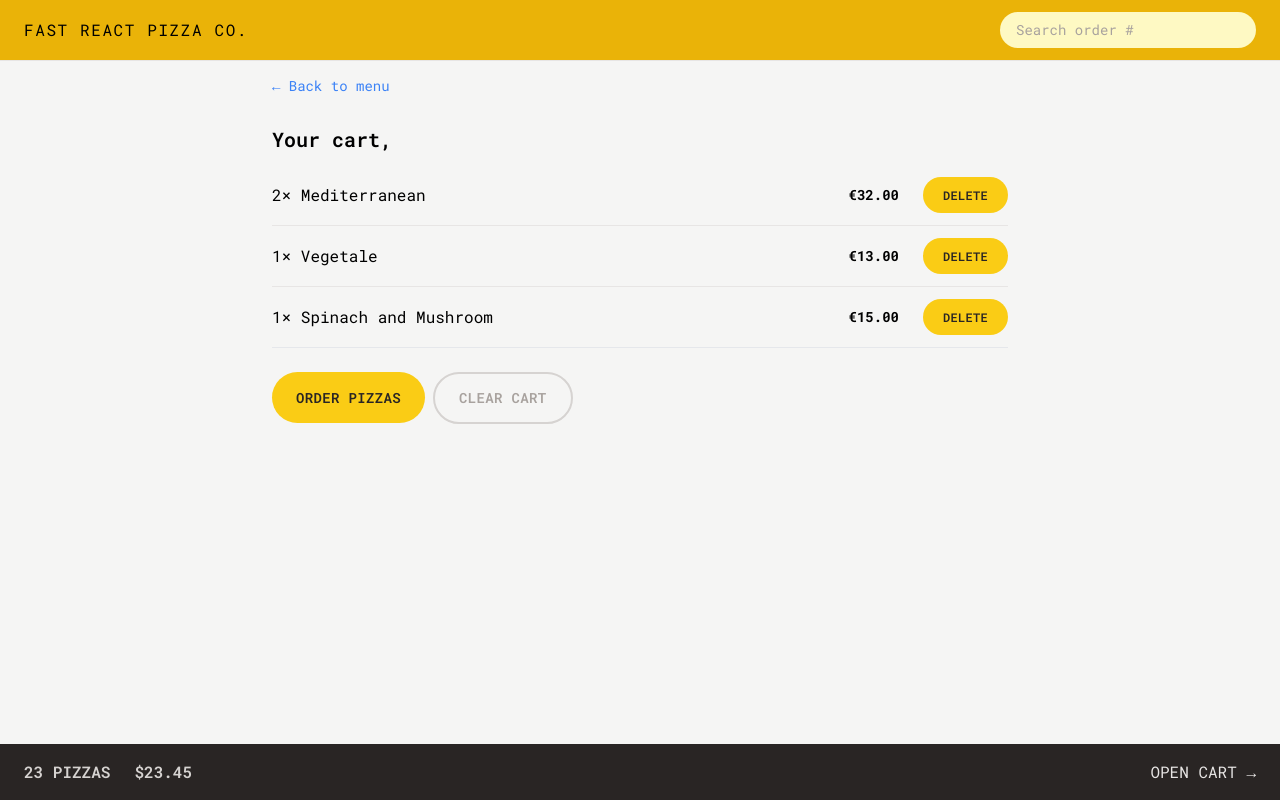
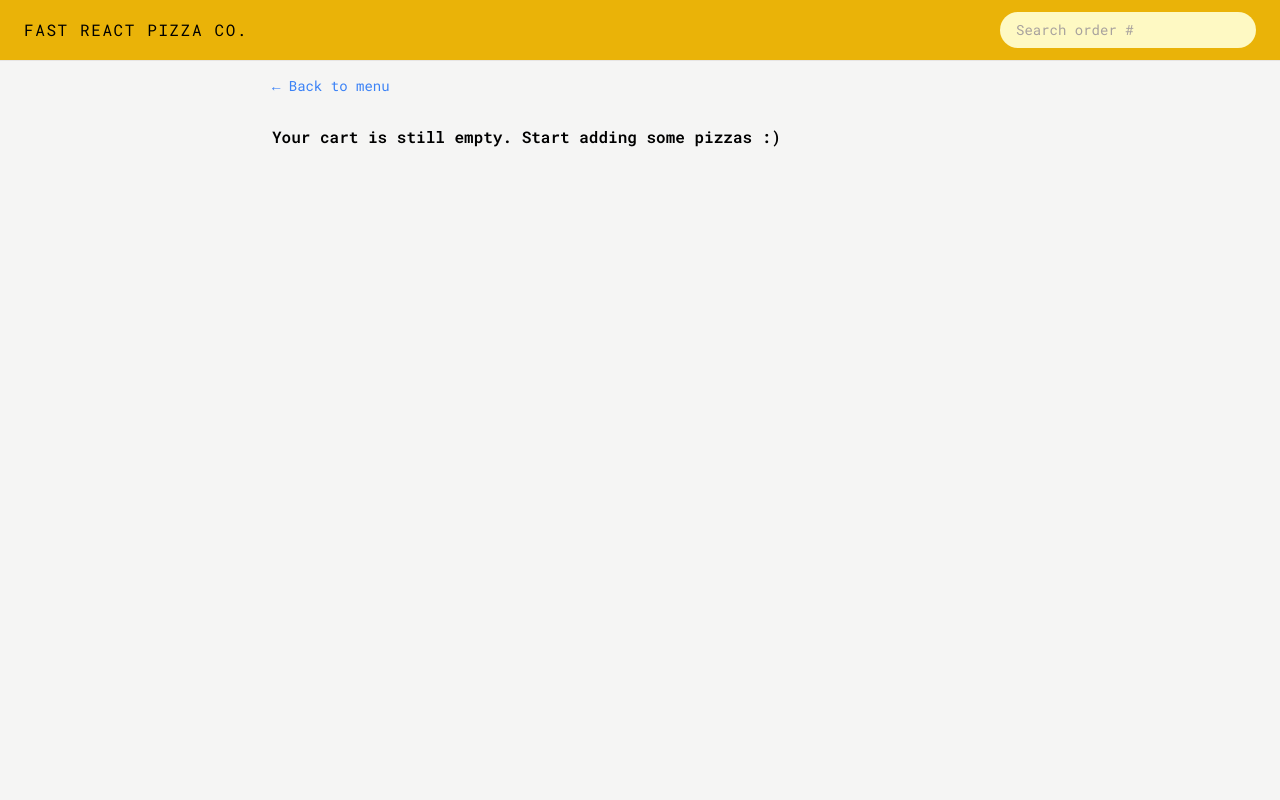
Before and after one commit to Hossein96Rz/React-pizza, a React (Vite) app: page /cart in a window 1280 px wide. Built offline with nearby package versions, Linux system fonts and the light colour scheme.

Commit message:
some functionality added

```diff
--- a/package.json
+++ b/package.json
@@ -4,7 +4,7 @@
   "version": "0.0.0",
   "type": "module",
   "scripts": {
-    "dev": "vite --host",
+    "dev": "vite",
     "build": "vite build",
     "lint": "eslint . --ext js,jsx --report-unused-disable-directives --max-warnings 0",
     "preview": "vite preview"
--- a/src/features/cart/Cart.jsx
+++ b/src/features/cart/Cart.jsx
@@ -1,37 +1,16 @@
-import { useSelector } from "react-redux";
+import { useDispatch, useSelector } from "react-redux";
 import Button from "../../ui/Button";
 import LinkButton from "../../ui/LinkButton";
 import CartItem from "./CartItem";
-
-const fakeCart = [
-  {
-    pizzaId: 12,
-    name: "Mediterranean",
-    quantity: 2,
-    unitPrice: 16,
-    totalPrice: 32,
-  },
-  {
-    pizzaId: 6,
-    name: "Vegetale",
-    quantity: 1,
-    unitPrice: 13,
-    totalPrice: 13,
-  },
-  {
-    pizzaId: 11,
-    name: "Spinach and Mushroom",
-    quantity: 1,
-    unitPrice: 15,
-    totalPrice: 15,
-  },
-];
+import { clearCart, getCart } from "./cartSlice";
+import EmptyCart from "./EmptyCart";
 
 function Cart() {
+  const dispatch = useDispatch();
+  const cart = useSelector(getCart);
   const username = useSelector((state) => state.user.userName);
 
-  const cart = fakeCart;
-
+  if (!cart.length) return <EmptyCart />;
   return (
     <div className="px-4 py-3">
       <LinkButton to="/menu">&larr; Back to menu</LinkButton>
@@ -48,7 +27,9 @@
         <Button to="/order/new" type="primary">
           Order pizzas
         </Button>
-        <Button type="secondary">Clear cart</Button>
+        <Button type="secondary" onClick={() => dispatch(clearCart())}>
+          Clear cart
+        </Button>
       </div>
     </div>
   );
--- a/src/features/cart/CartOverview.jsx
+++ b/src/features/cart/CartOverview.jsx
@@ -1,11 +1,19 @@
+import { useSelector } from "react-redux";
 import { Link } from "react-router-dom";
+import { getTotalCardPrice, getTotalCardQuantity } from "./cartSlice";
+import { formatCurrency } from "../../utils/helpers";
 
 function CartOverview() {
+  const totalCartQuantity = useSelector(getTotalCardQuantity);
+  const totalCartPrice = useSelector(getTotalCardPrice);
+
+  if (!totalCartQuantity) return null;
+
   return (
     <div className="flex items-center justify-between bg-stone-800 p-4 text-sm uppercase text-stone-200 sm:px-6 sm:text-base">
       <p className="space-x-4 font-semibold text-stone-300 sm:space-x-6 ">
-        <span>23 pizzas</span>
-        <span>$23.45</span>
+        <span>{totalCartQuantity} pizzas</span>
+        <span>{formatCurrency(totalCartPrice)}</span>
       </p>
       <Link to="cart">Open cart &rarr;</Link>
     </div>
--- a/src/features/cart/EmptyCart.jsx
+++ b/src/features/cart/EmptyCart.jsx
@@ -1,11 +1,13 @@
-import { Link } from 'react-router-dom';
+import LinkButton from "../../ui/LinkButton";
 
 function EmptyCart() {
   return (
-    <div>
-      <Link to="/menu">&larr; Back to menu</Link>
+    <div className="px-4 py-3">
+      <LinkButton to="/menu">&larr; Back to menu</LinkButton>
 
-      <p>Your cart is still empty. Start adding some pizzas :)</p>
+      <p className="mt-7 font-semibold">
+        Your cart is still empty. Start adding some pizzas :)
+      </p>
     </div>
   );
 }
--- /dev/null
+++ b/src/features/cart/cartSlice.js
@@ -0,0 +1,55 @@
+import { createSlice } from "@reduxjs/toolkit";
+
+const initialState = {
+  //   cart: [],
+  cart: [],
+};
+
+const cartSlice = createSlice({
+  name: "cart",
+  initialState,
+  reducers: {
+    addItem(state, action) {
+      //payload = newItem
+      state.cart.push(action.payload);
+    },
+
+    deleteItem(state, action) {
+      //payload will be the id of pizza
+      state.cart = state.cart.filter((item) => item.pizzaId !== action.payload);
+    },
+
+    increaseItemQuantity(state, action) {
+      const item = state.cart.find((item) => item.pizzaId === action.payload);
+      item.quantity++;
+      item.totalPrice = item.unitPrice * item.quantity;
+    },
+
+    decreaseItemQuantity(state, action) {
+      const item = state.cart.find((item) => item.pizzaId === action.payload);
+      item.quantity++;
+      item.totalPrice = item.unitPrice * item.quantity;
+    },
+    clearCart(state) {
+      state.cart = [];
+    },
+  },
+});
+
+export const {
+  addItem,
+  deleteItem,
+  increaseItemQuantity,
+  decreaseItemQuantity,
+  clearCart,
+} = cartSlice.actions;
+
+export default cartSlice.reducer;
+
+export const getCart = (state) => state.cart.cart;
+
+export const getTotalCardQuantity = (state) =>
+  state.cart.cart.reduce((cur, item) => cur + item.quantity, 0);
+
+export const getTotalCardPrice = (state) =>
+  state.cart.cart.reduce((cur, item) => cur + item.totalPrice, 0);
--- a/src/features/menu/MenuItem.jsx
+++ b/src/features/menu/MenuItem.jsx
@@ -1,8 +1,21 @@
 import { formatCurrency } from "./../../utils/helpers";
 import Button from "../../ui/Button";
+import { useDispatch } from "react-redux";
+import { addItem } from "../cart/cartSlice";
 function MenuItem({ pizza }) {
+  const dispatch = useDispatch();
   const { id, name, unitPrice, ingredients, soldOut, imageUrl } = pizza;
 
+  function handleAddToCart() {
+    const newItem = {
+      pizzaId: id,
+      name,
+      quantity: 1,
+      unitPrice,
+      totalPrice: unitPrice * 1,
+    };
+    dispatch(addItem(newItem));
+  }
   return (
     <li className="flex gap-4 py-2">
       <img
@@ -23,9 +36,13 @@
               Sold out
             </p>
           )}
-          <Button type="small">Add to cart</Button>
+          {!soldOut && (
+            <Button type="small" onClick={handleAddToCart}>
+              Add to cart
+            </Button>
+          )}
         </div>
-      </div>0
+      </div>
     </li>
   );
 }
--- a/src/store.js
+++ b/src/store.js
@@ -1,9 +1,11 @@
 import { configureStore } from "@reduxjs/toolkit";
 import userReducer from "./features/user/userSlice";
+import cartReducer from "./features/cart/cartSlice";
 
 const store = configureStore({
   reducer: {
     user: userReducer,
+    cart: cartReducer,
   },
 });
 
--- a/src/ui/Button.jsx
+++ b/src/ui/Button.jsx
@@ -1,6 +1,6 @@
 import { Link } from "react-router-dom";
 
-function Button({ children, disabled, to, type }) {
+function Button({ children, disabled, to, type, onClick }) {
   const base =
     "text-sm rounded-full bg-yellow-400 font-semibold uppercase tracking-wide text-stone-800 transition-colors duration-300 hover:bg-yellow-300 focus:bg-yellow-300 focus:outline-none focus:ring focus:ring-yellow-300 focus:ring-offset-2 disabled:cursor-not-allowed ";
   const styles = {
@@ -9,6 +9,13 @@
     secondary:
       "text-sm rounded-full border-2 border-stone-300 font-semibold uppercase tracking-wide text-stone-400 transition-colors duration-300 hover:bg-stone-300 hover:text-stone-800 focus:text-stone-800  focus:bg-yellow-300 focus:outline-none focus:ring focus:ring-stone-200 focus:ring-offset-2 disabled:cursor-not-allowed px-4 py-2.5 md:px-6 md:py-3.5 ",
   };
+  if (onClick) {
+    return (
+      <button disabled={disabled} className={styles[type]} onClick={onClick}>
+        {children}
+      </button>
+    );
+  }
   if (to) {
     return (
       <Link to={to} className={styles[type]}>
```
